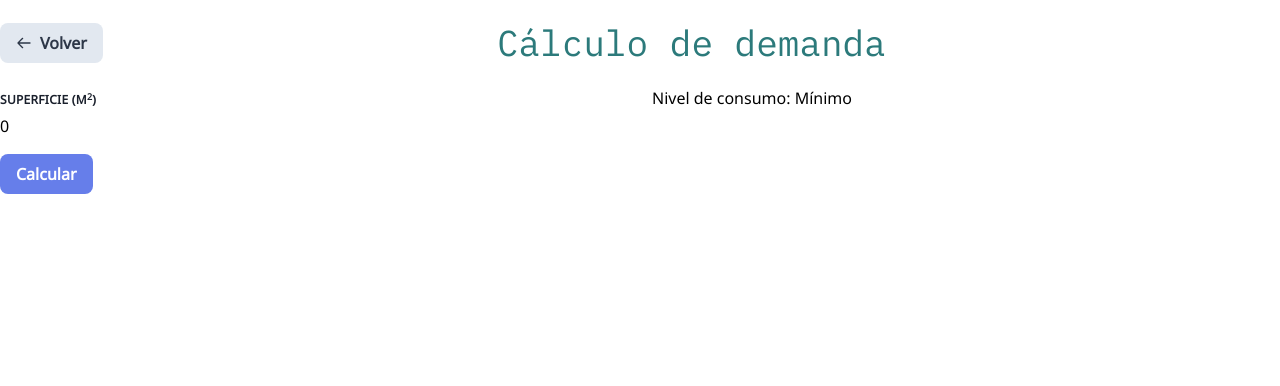
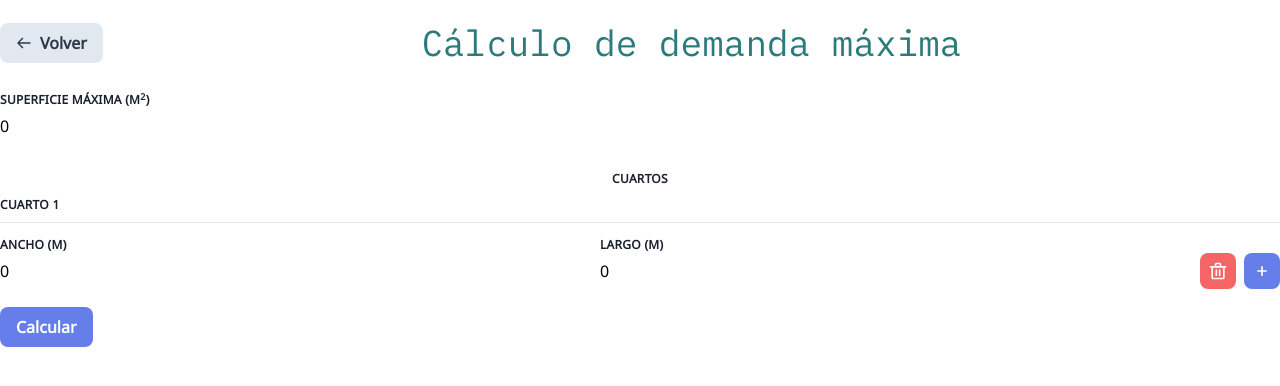
Before and after one commit to javierriveros/energias-app, a Vue app: page /demanda in a window 1280 px wide. Shown: the top 386 px of the page. Built offline with nearby package versions, Linux system fonts and the light colour scheme; what @tailwindcss/custom-forms would draw is missing.

Commit message:
Added fields on Panels page & fixed error in Cables page

```diff
--- a/src/components/Demand.vue
+++ b/src/components/Demand.vue
@@ -1,23 +1,92 @@
 <template>
   <div>
-    <AppHeader title="Cálculo de demanda"></AppHeader>
+    <AppHeader title="Cálculo de demanda máxima"></AppHeader>
     <form class="w-full" @submit.prevent="calculate">
-      <div class="flex flex-wrap md:-mx-3 mb-2">
-        <div class="w-full md:w-1/2 px-3 sm:px-0 md:px-3 mb-6 md:mb-2">
+      <div class="flex flex-wrap items-center md:-mx-3 mb-2">
+        <div class="w-full px-3 sm:px-0 md:px-3 mb-6">
           <label class="block">
-            <span class="form-label">Superficie (m<sup>2</sup>)</span>
+            <span class="form-label">
+              Superficie máxima (m<sup>2</sup>)
+            </span>
             <input
               class="form-input mt-1 block w-full"
               type="number"
-              placeholder="Superficie"
-              v-model="superficie"
+              placeholder="Superfice"
+              v-model="maxSurface"
             />
           </label>
         </div>
-        <div class="w-full md:w-1/2 px-3 sm:px-0 md:px-3 mb-6 md:mb-2">
-          <p>Nivel de consumo: {{nivelConsumo}}</p>
+      </div>
+      <fieldset class="w-full sm:px-0 my-2">
+        <legend class="w-full text-center form-label">Cuartos</legend>
+        <div
+          v-for="(room, index) in rooms"
+          v-bind:key="index"
+          class="flex flex-wrap items-center md:-mx-3 mb-2"
+        >
+          <div class="w-full border-b border-1 mx-3 pb-2 form-label">Cuarto {{index+1}}</div>
+          <div class="w-full md:flex-1 px-3 sm:px-0 md:px-3 mb-6 md:mb-2">
+            <label class="block">
+              <span class="form-label">Ancho (m)</span>
+              <input
+                class="form-input mt-1 block w-full"
+                type="number"
+                placeholder="Ancho"
+                v-model="room.width"
+              />
+            </label>
+          </div>
+          <div class="w-full md:flex-1 px-3 sm:px-0 md:px-3 mb-3 md:mb-2">
+            <label class="block">
+              <span class="form-label">Largo (m)</span>
+              <input
+                class="form-input mt-1 block w-full"
+                type="number"
+                placeholder="Largo"
+                v-model="room.heightL"
+              />
+            </label>
+          </div>
+          <div class="px-3 sm:px-0 md:px-3 pt-2 md:pt-5 items-center flex">
+            <button
+              @click="removeRoom(index)"
+              type="button"
+              class="bg-red-500 hover:bg-red-400 mr-2 focus:outline-none focus:shadow-outline font-semibold text-white px-2 py-2 rounded-lg"
+            >
+              <svg
+                class="fill-current w-5 h-5"
+                xmlns="http://www.w3.org/2000/svg"
+                viewBox="0 0 24 24"
+                width="24"
+                height="24"
+              >
+                <path
+                  class="heroicon-ui"
+                  d="M8 6V4c0-1.1.9-2 2-2h4a2 2 0 0 1 2 2v2h5a1 1 0 0 1 0 2h-1v12a2 2 0 0 1-2 2H6a2 2 0 0 1-2-2V8H3a1 1 0 1 1 0-2h5zM6 8v12h12V8H6zm8-2V4h-4v2h4zm-4 4a1 1 0 0 1 1 1v6a1 1 0 0 1-2 0v-6a1 1 0 0 1 1-1zm4 0a1 1 0 0 1 1 1v6a1 1 0 0 1-2 0v-6a1 1 0 0 1 1-1z"
+                />
+              </svg>
+            </button>
+            <button
+              v-if="index + 1 === rooms.length"
+              @click="addRoom"
+              type="button"
+              class="block bg-indigo-500 hover:bg-indigo-400 focus:outline-none focus:shadow-outline font-semibold text-white px-2 py-2 rounded-lg"
+            >
+              <svg
+                class="fill-current w-5 h-5"
+                xmlns="http://www.w3.org/2000/svg"
+                viewBox="0 0 24 24"
+                width="24"
+                height="24"
+              >
+                <path
+                  d="M17 11a1 1 0 0 1 0 2h-4v4a1 1 0 0 1-2 0v-4H7a1 1 0 0 1 0-2h4V7a1 1 0 0 1 2 0v4h4z"
+                />
+              </svg>
+            </button>
+          </div>
         </div>
-      </div>
+      </fieldset>
       <div class="sm:text-right mx-3 sm:mx-0 text-center mb-4">
         <button
           class="block bg-indigo-500 hover:bg-indigo-400 focus:outline-none focus:shadow-outline font-semibold text-white px-4 py-2 rounded-lg"
@@ -29,36 +98,93 @@
 </template>
 
 <script>
-import AppHeader from '@/components/AppHeader'
+import Swal from "sweetalert2";
+import AppHeader from "@/components/AppHeader";
 
 export default {
-  components: {AppHeader},
+  components: {
+    AppHeader
+  },
   data() {
     return {
-      superficie: 0,
-      nivelConsumo: ''
-    }
-  },
-  mounted() {
-    this.getNivelConsumo()
+      rooms: [
+        {
+          width: 0,
+          heightL: 0
+        }
+      ],
+      maxSurface: 0,
+      canRemoveRoom: false,
+      table11: [
+        { levelN: 1, levelT: "min", maxDemand: 3000, maxSurface: 80 },
+        { levelN: 2, levelT: "mid", maxDemand: 7000, maxSurface: 140 },
+        { levelN: 3, levelT: "hig", maxDemand: 7001, maxSurface: 141 }
+      ],
+      table12: [
+        { levelN: 1, levelT: "min", lighting: 10, fluorLighting: 6 },
+        { levelN: 2, levelT: "mid", lighting: 15, fluorLighting: 8 },
+        { levelN: 3, levelT: "hig", lighting: 20, fluorLighting: 10 }
+      ],
+      table13: [
+        { installedPowerMin: 0, installedPowerMax: 3000, demandFactor: 100 },
+        { installedPowerMin: 3001, installedPowerMax: 8000, demandFactor: 35 },
+        {
+          installedPowerMin: 8001,
+          installedPowerMax: 1000000,
+          demandFactor: 25
+        }
+      ],
+      table14: [
+        { equipmentNumberMin: 0, equipmentNumberMax: 2, demandFactor: 100 },
+        { equipmentNumberMin: 3, equipmentNumberMax: 5, demandFactor: 75 },
+        { equipmentNumberMin: 6, equipmentNumberMax: 1000, demandFactor: 50 }
+      ]
+      // table15: [
+      //   { apartmentsNumberMin: 2, apartmentsNumberMax: 4, minAvgLevel: 1.0, highLevel: 0.8 },
+      //   { apartmentsNumberMin: 5, apartmentsNumberMax: 10, minAvgLevel: 0.8, highLevel: 0.7 },
+      //   { apartmentsNumberMin: 11, apartmentsNumberMax: 20, minAvgLevel: 0.6, highLevel: 0.5 },
+      //   { apartmentsNumberMin: 21, apartmentsNumberMax: 30, minAvgLevel: 0.4, highLevel: 0.3 },
+      // ]
+    };
   },
   watch: {
-    superficie: function() {
-      this.getNivelConsumo()
+    rooms() {
+      this.canRemoveRoom = this.rooms.length > 1;
     }
   },
   methods: {
-    calculate() {
-
+    calculate() {},
+    calculateOutlets(area) {
+      if (area <= 10) return 1;
+      else if (area > 10) {
+        // TODO
+      }
     },
-    getNivelConsumo() {
-      if (this.superficie <= 80) {
-        this.nivelConsumo = 'Mínimo'
-      } else if (this.superficie <= 140) {
-        this.nivelConsumo = 'Medio'
-      } else {
-        this.nivelConsumo = 'Elevado'
+    addRoom() {
+      let checkEmptyrooms = this.rooms.filter(
+        room => room.width === 0 || room.heightL === 0
+      );
+      if (checkEmptyrooms.length >= 1 && this.rooms.length > 0) {
+        this.showErrorMessage(
+          "No se puede agregar un nuevo cuarto sin haber rellenado el actual."
+        );
+        return;
       }
+      this.rooms.push({
+        width: 0,
+        heightL: 0
+      });
+    },
+    removeRoom(roomId) {
+      if (this.canRemoveRoom) this.rooms.splice(roomId, 1);
+    },
+    showErrorMessage(msg) {
+      Swal.fire({
+        title: "¡Error!",
+        text: msg,
+        type: "error",
+        confirmButtonText: "Aceptar"
+      });
     }
   }
 };
--- a/src/components/Home.vue
+++ b/src/components/Home.vue
@@ -25,7 +25,7 @@
             </a>
             <div class="px-6 py-4 text-center">
               <div class="font-bold text-xl mb-2">Paneles solares</div>
-              <p class="text-gray-700 text-base">Lorem ipsum dolor sit amet</p>
+              <p class="text-gray-700 text-base">Realice el cálculo de una instalación fotovoltaica</p>
             </div>
           </router-link>
         </div>
```
Also changed, not shown: src/components/Cables.vue (+38 -43 lines), src/components/Panels.vue (+16 -127 lines).
